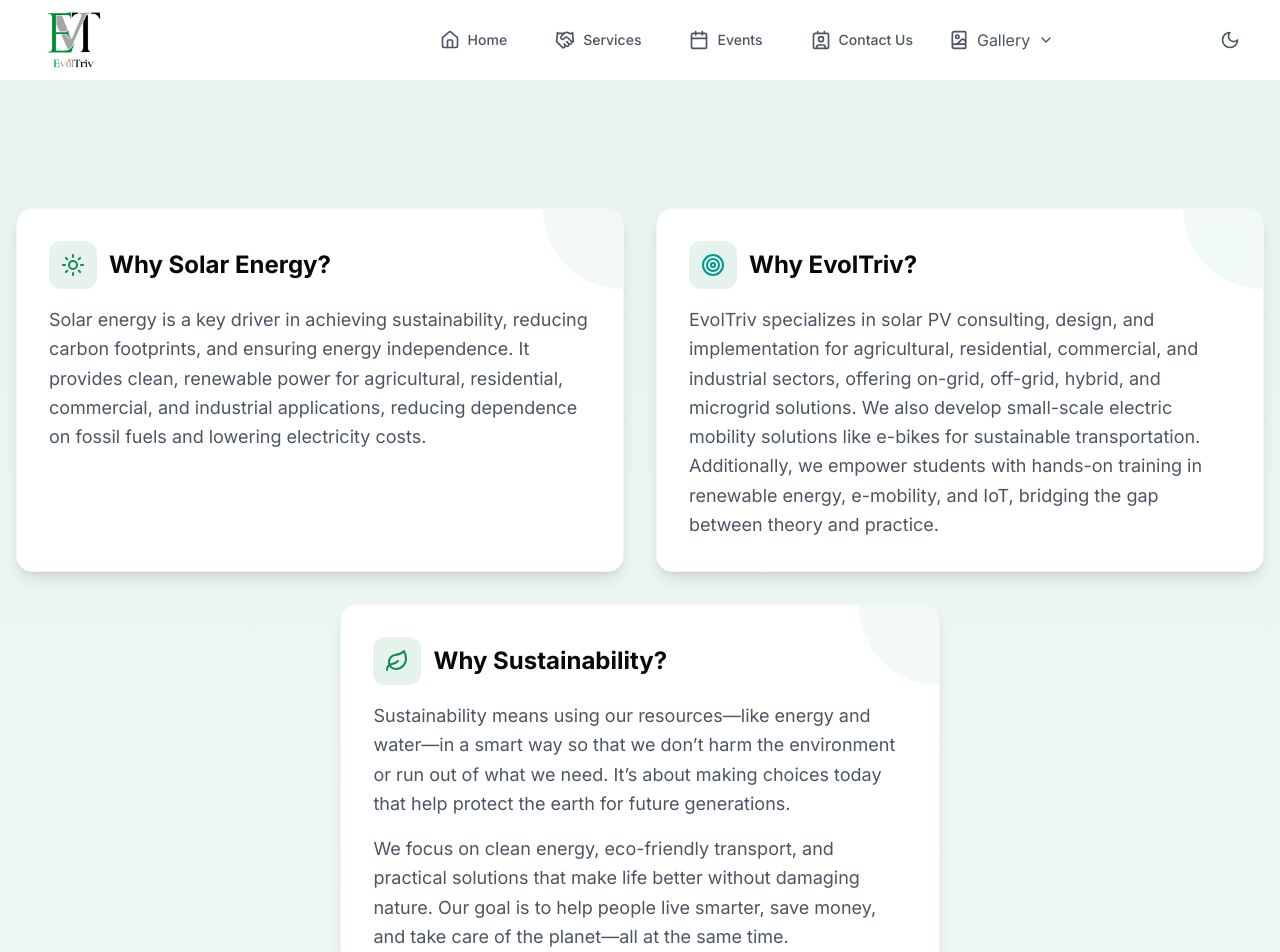
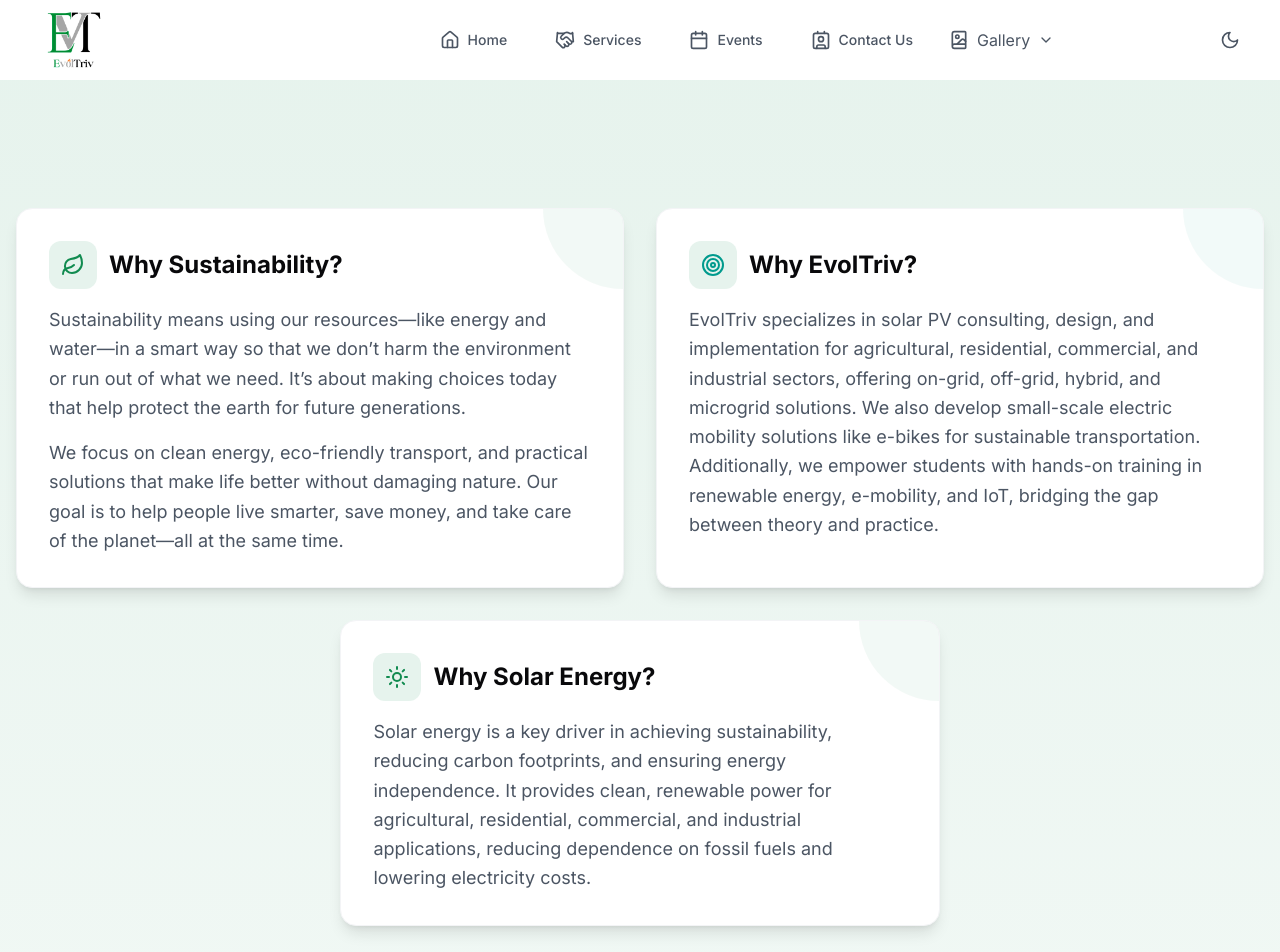
Before and after one commit to ashiii1/EvolTriv, a React (Vite) app in the folder client/: page /about in a window 1280 px wide. Shown: the top 952 px of the page. Built offline with nearby package versions, Linux system fonts and the light colour scheme; a web font is replaced by a local one.

Commit message:
sustain first card

```diff
--- a/client/src/pages/AboutPage.jsx
+++ b/client/src/pages/AboutPage.jsx
@@ -295,32 +295,36 @@
 
 
 
-      <div className="max-w-7xl mx-auto px-4 mb-20 mt-[-64px]">
+     <div className="max-w-7xl mx-auto px-4 mb-20 mt-[-64px]">
   {/* Top 2 cards */}
   <div className="grid md:grid-cols-2 gap-8">
-    {/* First Card */}
+    {/* Why Sustainability Card */}
     <motion.div
       initial={{ opacity: 0, x: -20 }}
       whileInView={{ opacity: 1, x: 0 }}
       viewport={{ once: true }}
       whileHover={{ y: -5 }}
-      className="bg-white p-8 dark:bg-gray-900 rounded-2xl shadow-lg border border-gray-100 relative overflow-hidden group h-full"
+      className="bg-white dark:bg-gray-900 p-8 rounded-2xl shadow-lg border border-gray-100 relative overflow-hidden group h-full"
     >
       <div className="absolute dark:bg-blue-900 top-0 right-0 w-40 h-40 bg-[#118B50]/5 rounded-full transform translate-x-20 -translate-y-20 group-hover:scale-150 transition-transform duration-500" />
       <div className="relative">
         <div className="flex items-center gap-3 mb-4">
           <div className="p-3 bg-[#118B50]/10 rounded-xl">
-            <Sun className="text-[#118B50] dark:text-blue-700 w-6 h-6" />
+            <Leaf className="text-[#118B50] dark:text-blue-700 w-6 h-6" />
           </div>
-          <h2 className="text-2xl dark:text-gray-200 font-bold">Why Solar Energy?</h2>
+          <h2 className="text-2xl dark:text-gray-200 font-bold">Why Sustainability?</h2>
         </div>
-        <p className="text-gray-600 text-lg leading-relaxed dark:text-gray-400">
- Solar energy is a key driver in achieving sustainability, reducing carbon footprints, and ensuring energy independence. It provides clean, renewable power for agricultural, residential, commercial, and industrial applications, reducing dependence on fossil fuels and lowering electricity costs.        </p>
+        <p className="text-gray-600 dark:text-gray-400 text-lg leading-relaxed">
+          Sustainability means using our resources—like energy and water—in a smart way so that we don’t harm the environment or run out of what we need. It’s about making choices today that help protect the earth for future generations.
+        </p>
+        <p className="text-gray-600 dark:text-gray-400 text-lg leading-relaxed mt-4">
+          We focus on clean energy, eco-friendly transport, and practical solutions that make life better without damaging nature. Our goal is to help people live smarter, save money, and take care of the planet—all at the same time.
+        </p>
       </div>
     </motion.div>
 
     {/* Why EvolTriv Card */}
-   <motion.div
+    <motion.div
       initial={{ opacity: 0, x: 20 }}
       whileInView={{ opacity: 1, x: 0 }}
       viewport={{ once: true }}
@@ -336,12 +340,13 @@
           <h2 className="text-2xl dark:text-gray-200 font-bold">Why EvolTriv?</h2>
         </div>
         <p className="text-gray-600 dark:text-gray-400 text-lg leading-relaxed">
-EvolTriv specializes in solar PV consulting, design, and implementation for agricultural, residential, commercial, and industrial sectors, offering on-grid, off-grid, hybrid, and microgrid solutions. We also develop small-scale electric mobility solutions like e-bikes for sustainable transportation. Additionally, we empower students with hands-on training in renewable energy, e-mobility, and IoT, bridging the gap between theory and practice.          </p>
+          EvolTriv specializes in solar PV consulting, design, and implementation for agricultural, residential, commercial, and industrial sectors, offering on-grid, off-grid, hybrid, and microgrid solutions. We also develop small-scale electric mobility solutions like e-bikes for sustainable transportation. Additionally, we empower students with hands-on training in renewable energy, e-mobility, and IoT, bridging the gap between theory and practice.
+        </p>
       </div>
     </motion.div>
   </div>
 
-  {/* Bottom Centered Card */}
+  {/* Bottom Card - Why Solar Energy */}
   <div className="mt-8 flex justify-center">
     <div className="w-full md:w-[48%]">
       <motion.div
@@ -350,25 +355,21 @@
         viewport={{ once: true }}
         whileHover={{ y: -5 }}
         className="bg-white dark:bg-gray-900 p-8 rounded-2xl shadow-lg border border-gray-100 relative overflow-hidden group h-full"
-        style={{ minHeight: "100%" }}
       >
         <div className="absolute dark:bg-blue-900 top-0 right-0 w-40 h-40 bg-[#118B50]/5 rounded-full transform translate-x-20 -translate-y-20 group-hover:scale-150 transition-transform duration-500" />
         <div className="relative">
           <div className="flex items-center gap-3 mb-4">
             <div className="p-3 bg-[#118B50]/10 rounded-xl">
-              <Leaf className="text-[#118B50] dark:text-blue-700 w-6 h-6" />
+              <Sun className="text-[#118B50] dark:text-blue-700 w-6 h-6" />
             </div>
-            <h2 className="text-2xl dark:text-gray-200 font-bold">Why Sustainability?</h2>
+            <h2 className="text-2xl dark:text-gray-200 font-bold">Why Solar Energy?</h2>
           </div>
           <p className="text-gray-600 dark:text-gray-400 text-lg leading-relaxed">
-            Sustainability means using our resources—like energy and water—in a smart way so that we don’t harm the environment or run out of what we need. It’s about making choices today that help protect the earth for future generations.
-          </p>
-          <p className="text-gray-600 dark:text-gray-400 text-lg leading-relaxed mt-4">
-            We focus on clean energy, eco-friendly transport, and practical solutions that make life better without damaging nature. Our goal is to help people live smarter, save money, and take care of the planet—all at the same time.
+            Solar energy is a key driver in achieving sustainability, reducing carbon footprints, and ensuring energy independence. It provides clean, renewable power for agricultural, residential, commercial, and industrial applications, reducing dependence on fossil fuels and lowering electricity costs.
           </p>
         </div>
       </motion.div>
-      </div>
+    </div>
   </div>
 </div>
 
```
